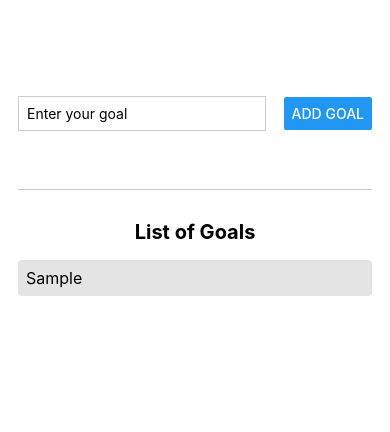
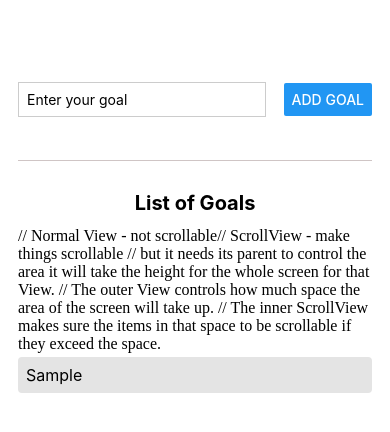
Before and after one commit to phiyen-pyn/react-native-learning, a React Native app in the folder track-goal/: screen / in a window 390 px wide. Both pictures are taken after typing "Sample" into the empty fields and a click on the button "ADD GOAL". Shown: the top 432 px of the page. Built offline with nearby package versions, Linux system fonts and the light colour scheme.

Commit message:
Using ScrollView for the list instead of simple List

```diff
--- a/track-goal/App.js
+++ b/track-goal/App.js
@@ -1,4 +1,4 @@
-import { StyleSheet, TextInput, View, Button, Text } from 'react-native';
+import { StyleSheet, TextInput, View, Button, Text, ScrollView } from 'react-native';
 import { useState } from 'react';
 
 export default function App() {
@@ -27,11 +27,28 @@ export default function App() {
           />
         <Button style={styles.button} title="Add Goal" onPress={addGoalHandler} />
       </View>
-      <View style={styles.goalsContainer}>
-        <Text style={styles.goalsTitle}>List of Goals</Text>
+
+      <Text style={styles.goalsTitle}>List of Goals</Text>
+
+      // Normal View - not scrollable
+      {/* <View style={styles.goalsContainer}>
             {courseGoals.map((goal) => (
               <Text style={styles.goalItem} key={goal}>{goal}</Text>
             ))}
+      </View> */}
+
+      // ScrollView - make things scrollable
+      // but it needs its parent to control the area it will take the height for the whole screen for that View.
+      // The outer View controls how much space the area of the screen will take up.
+      // The inner ScrollView makes sure the items in that space to be scrollable if they exceed the space.
+      <View style={styles.goalsContainerView}>
+        <ScrollView alwaysBounceHorizontal={false}>
+              {courseGoals.map((goal) => (
+                <View key={goal}>
+                  <Text style={styles.goalItem}>{goal}</Text>
+                </View>
+              ))}
+        </ScrollView>
       </View>
     </View>
   )
@@ -77,4 +94,7 @@ const styles = StyleSheet.create({
     borderRadius: 4,
     fontSize: 16,
   },
+  goalsContainerView: {
+    flex: 5,
+  }
 });
```
